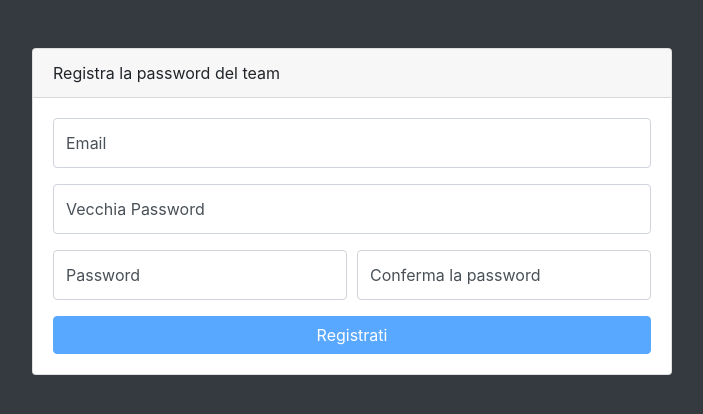
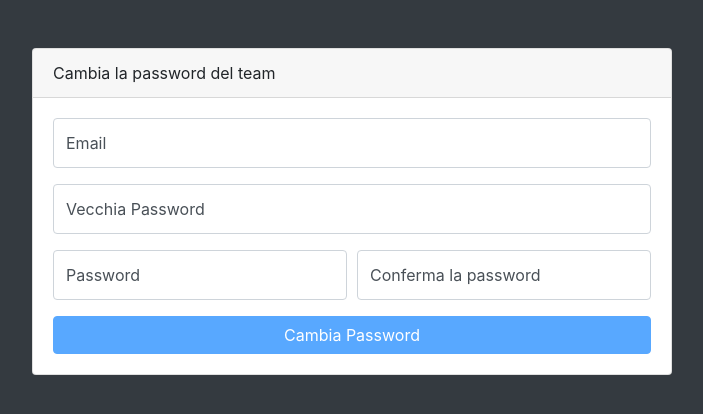
Before and after one commit to SSE-Project23-24/Ingegneria, a PHP site: page /registrateam.php in a window 1280 px wide. Shown: the top 414 px of the page, without its empty margins (288-991 px from the left). Run offline with PHP 8.4, Linux system fonts and the light colour scheme.

Commit message:
fixed name in the page

```diff
--- a/Admin/registrateam.php
+++ b/Admin/registrateam.php
@@ -6,7 +6,7 @@
     <meta name="viewport" content="width=device-width, initial-scale=1, shrink-to-fit=no">
     <meta name="description" content="">
     <meta name="author" content="">
-    <title>SB Admin - Register</title>
+    <title>SB Admin - Change Team Password</title>
     <link href="vendor/bootstrap/css/bootstrap.min.css" rel="stylesheet">
     <link href="vendor/fontawesome-free/css/all.min.css" rel="stylesheet" type="text/css">
     <link href="css/sb-admin.css" rel="stylesheet">
@@ -25,7 +25,7 @@
 <body class="bg-dark">
 <div class="container">
     <div class="card card-register mx-auto mt-5">
-        <div class="card-header">Registra la password del team</div>
+        <div class="card-header">Cambia la password del team</div>
         <div class="card-body">
             <form action="registrateam.php" method="POST">
                 <div class="form-group">
@@ -57,7 +57,7 @@
                     </div>
                 </div>
                 <div id="passwordStrength" class="mt-2"></div>
-                <button type="submit" id="submit-button" class="btn btn-primary btn-block" disabled>Registrati</button>
+                <button type="submit" id="submit-button" class="btn btn-primary btn-block" disabled>Cambia Password</button>
             </form>
         </div>
     </div>
@@ -191,7 +191,7 @@ if ($email && $old_pass && $new_pass !== null) {
     $stmt->bind_result($codice, $stored_email, $npersone, $nomi, $stored_hash);
     $stmt->fetch();
 
-    if (password_verify($old_pass, $stored_hash)) {
+    if ($old_pass == $stored_hash) {
         if (validate_password($new_pass)) {
             $hashed_password = password_hash($new_pass, PASSWORD_DEFAULT);
 
```
